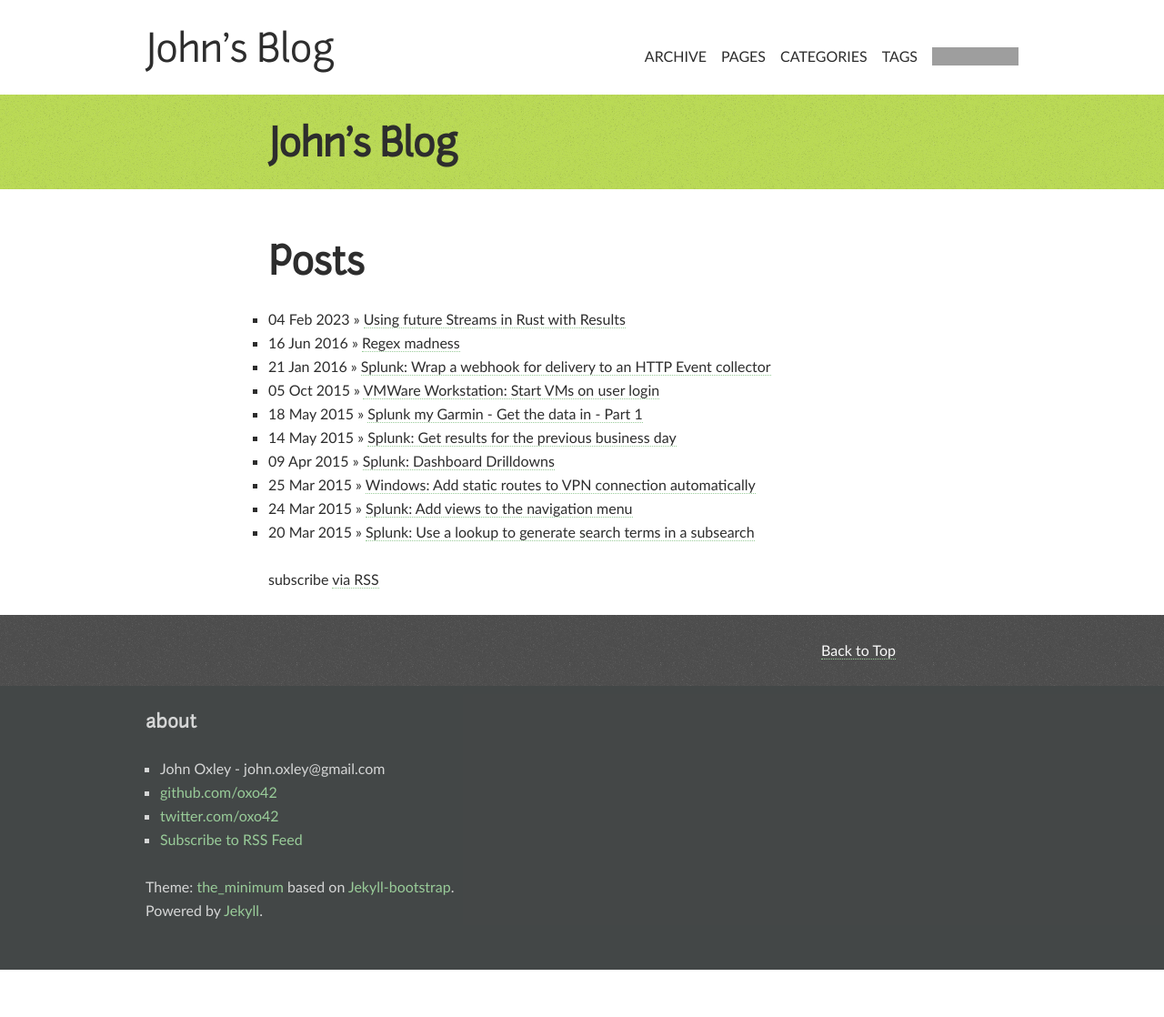
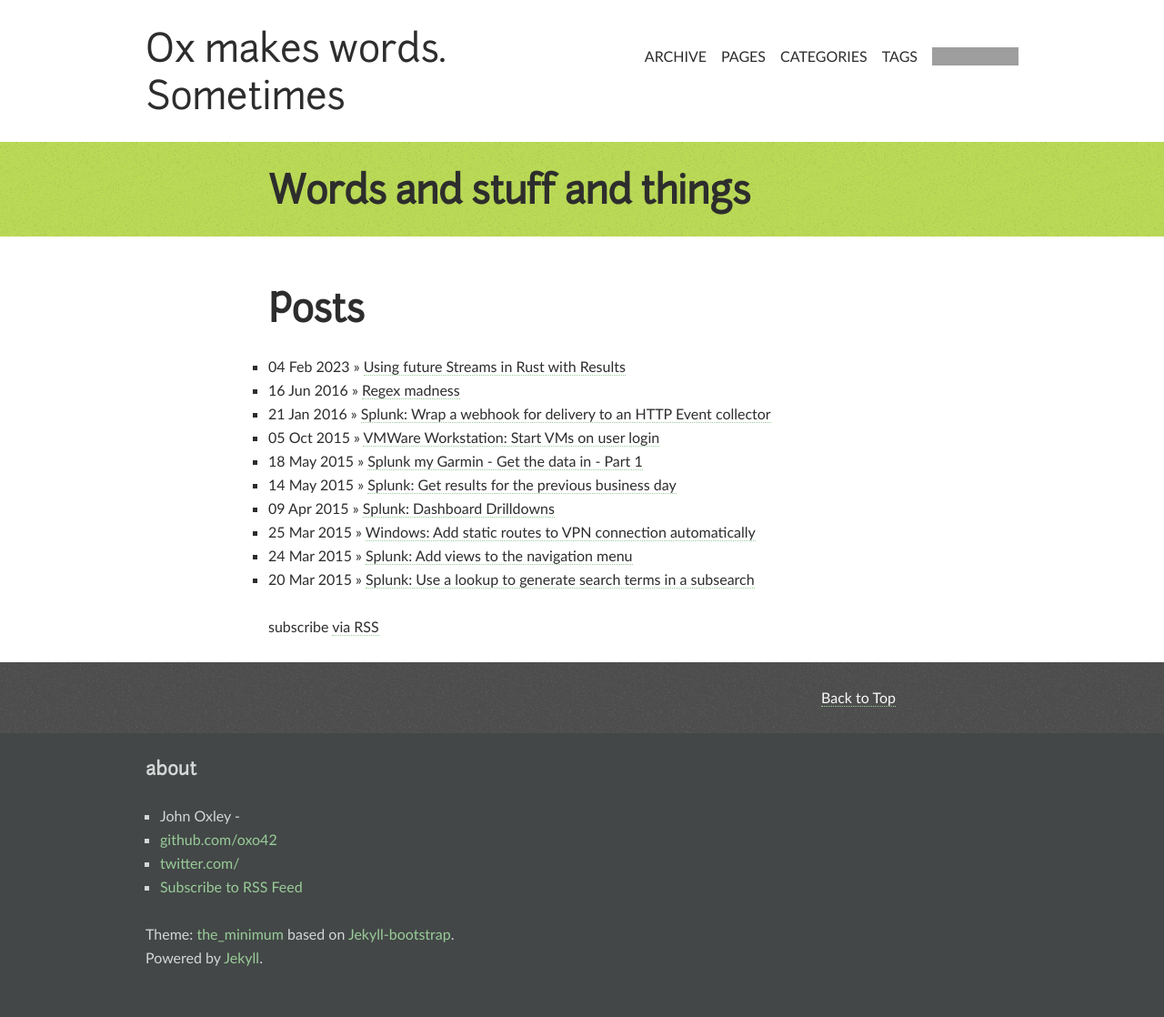
Before and after one commit to oxo42/oxo42.github.io, a Jekyll site: the page built from index.md, in a window 1280 px wide. Shown: the whole page at 91% size. Built offline with Jekyll 4.4.1, drawn with Linux system fonts in a browser that asks for light colours; comment, search, counter and statistics services are not loaded; before the commit the page ends 1066 px from its top, so only the background shows below that; grey boxes are pictures that could not be loaded.

Commit message:
Fixed title of stuff

```diff
--- a/_config.yml
+++ b/_config.yml
@@ -9,13 +9,13 @@ markdown: kramdown
 # Themes are encouraged to use these universal variables
 # so be sure to set them if your theme uses them.
 #
-title : John's Blog
+title : Ox makes words. Sometimes
 tagline: Code, stuff, toast
 author :
   name : John Oxley
-  email : john.oxley@gmail.com
+    # email : john.oxley@gmail.com
   github : oxo42
-  twitter : oxo42
+    #  twitter : oxo42
 #  feedburner : feedname
 
 # The production_url is only used when full-domain names are needed
--- a/index.md
+++ b/index.md
@@ -1,6 +1,6 @@
 ---
 layout: page
-title: John's Blog
+title: Words and stuff and things
 ---
 {% include JB/setup %}
 
```
